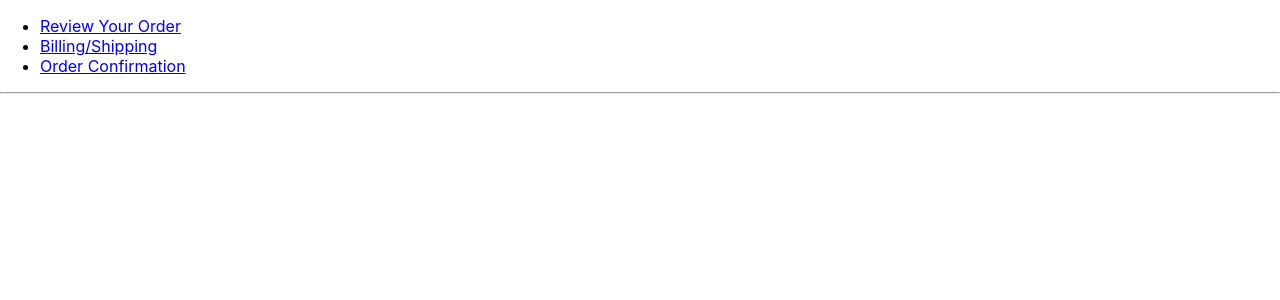
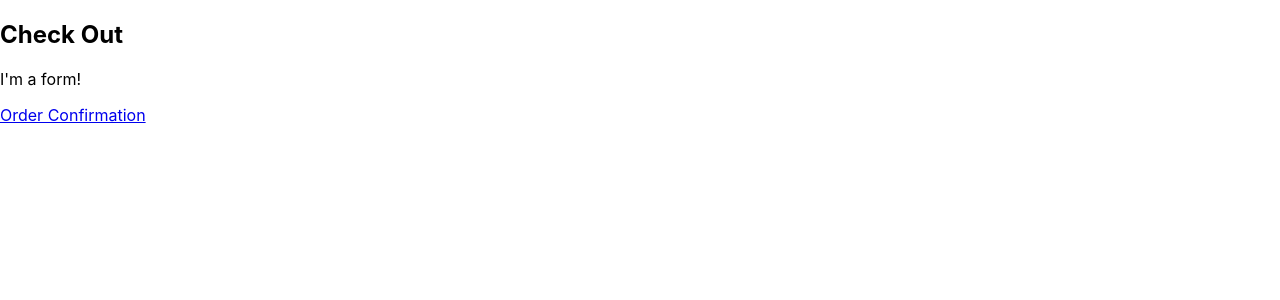
Before and after one commit to PeterBreen/assemble-test, a React (Create React App) app: page /checkout in a window 1280 px wide. Shown: the top 300 px of the page. Built offline with nearby package versions, Linux system fonts and the light colour scheme.

Commit message:
skeleton in place

```diff
--- a/src/App.js
+++ b/src/App.js
@@ -1,29 +1,14 @@
 import React from "react";
 import { BrowserRouter as Router, Route, Link } from "react-router-dom";
 import ShoppingCart from './shoppingcart';
+import CheckoutForm from './checkout';
 
 function App() {
   return (
     <Router>
-      <div>
-        <ul>
-          <li>
-            <Link to="/">Review Your Order</Link>
-          </li>
-          <li>
-            <Link to="/billing">Billing/Shipping</Link>
-          </li>
-          <li>
-            <Link to="/confirm">Order Confirmation</Link>
-          </li>
-        </ul>
-
-        <hr />
-
         <Route exact path="/" component={Review} />
-        <Route path="/billing" component={Billing} />
+        <Route path="/checkout" component={Checkout} />
         <Route path="/confirm" component={Confirm} />
-      </div>
     </Router>
   );
 }
@@ -33,14 +18,17 @@ function Review() {
     <div>
       <h2>Review Your Order</h2>
       <ShoppingCart />
+      <Link to="/checkout">Check Out</Link>
     </div>
   );
 }
 
-function Billing() {
+function Checkout() {
   return (
     <div>
-      <h2>Billing/Shipping</h2>
+      <h2>Check Out</h2>
+      <CheckoutForm />
+      <Link to="/confirm">Order Confirmation</Link>
     </div>
   );
 }
@@ -49,6 +37,7 @@ function Confirm() {
   return (
   <div>
     <h2>Order Confirmation</h2>
+    <Link to="/">Home</Link>
   </div>
   );
 }
--- /dev/null
+++ b/src/checkout.js
@@ -0,0 +1,13 @@
+import React from 'react';
+
+//this component takes user-submitted billing and shipping info from formfields
+
+class CheckoutForm extends React.Component {
+  render() {
+    return (
+      <p>I'm a form!</p>
+    )
+  }
+}
+
+export default CheckoutForm
```
